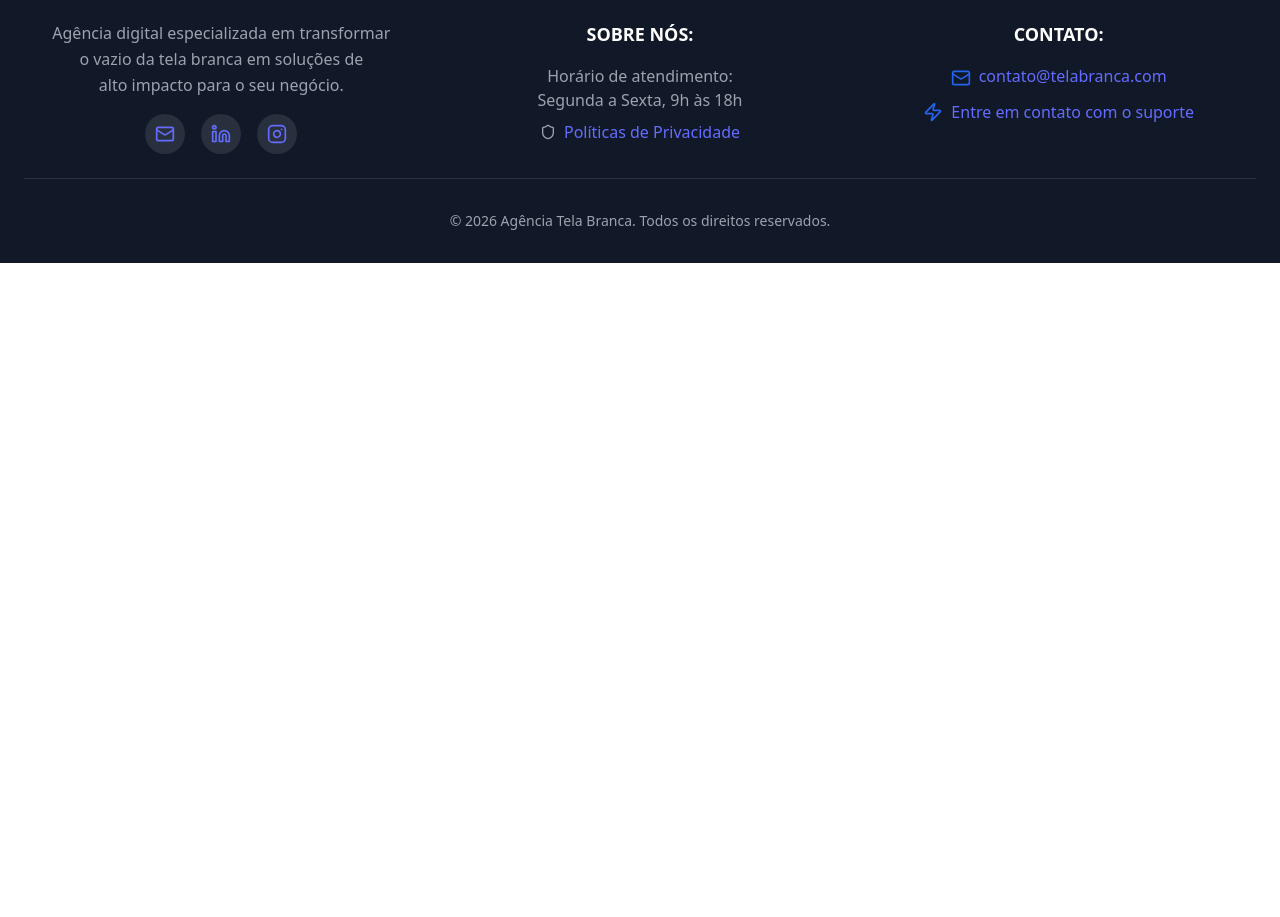
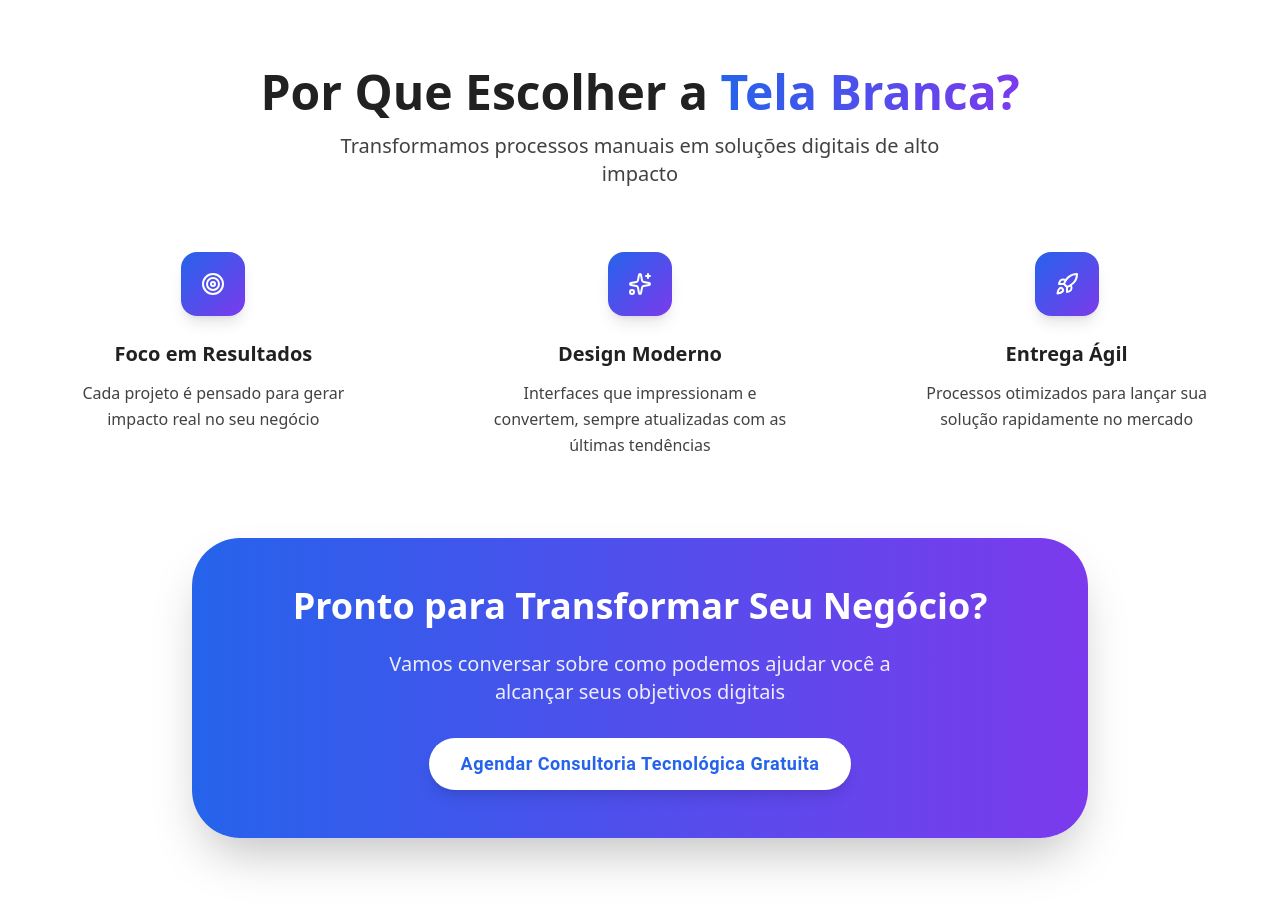
Before and after one commit to agencia-tela-branca/portfolio, a React (Vite) app in the folder _frontend/: page / in a window 1280 px wide. Shown: the part 1880-2797 px from the top of the page. Before the commit the page ends 2143 px from the top, so only its background shows below. Built offline with nearby package versions, Linux system fonts and the light colour scheme; no server answers.

Commit message:
feat: Restore Homepage sections and update Nossos Sistemas styling

```diff
--- a/_frontend/src/pages/home/HomePage.jsx
+++ b/_frontend/src/pages/home/HomePage.jsx
@@ -377,8 +377,71 @@
                 </div>
             </section>
 
-            {/* Diferencial Section */}
-            {/* SEÇÃO DIFERENCIAIS REMOVIDA - CONTEÚDO MOVIDO PARA /nossos-sistemas */}
+            {/* Diferenciais Section */}
+            <section className="py-20 px-6 bg-white">
+                <div className="max-w-7xl mx-auto">
+                    <motion.div
+                        variants={containerVariants}
+                        initial="hidden"
+                        whileInView="visible"
+                        viewport={{ once: true, amount: 0.2 }}
+                        className="text-center mb-16"
+                    >
+                        <h2 className="text-4xl md:text-5xl font-extrabold mb-4 text-brand-charcoal">
+                            Por Que Escolher a <span className="text-transparent bg-clip-text bg-gradient-to-r from-accent-blue to-accent-purple">Tela Branca?</span>
+                        </h2>
+                        <p className="text-xl text-brand-darkgray max-w-2xl mx-auto">
+                            Transformamos processos manuais em soluções digitais de alto impacto
+                        </p>
+                    </motion.div>
+
+                    <div className="grid grid-cols-1 md:grid-cols-3 gap-12 mb-20">
+                        {differentials.map((item, index) => (
+                            <motion.div
+                                key={index}
+                                initial={{ opacity: 0, y: 20 }}
+                                whileInView={{ opacity: 1, y: 0 }}
+                                transition={{ delay: index * 0.2 }}
+                                className="flex flex-col items-center text-center"
+                            >
+                                <div className="w-16 h-16 rounded-2xl bg-gradient-to-br from-accent-blue to-accent-purple flex items-center justify-center mb-6 text-white shadow-lg mx-auto">
+                                    {item.icon}
+                                </div>
+                                <h3 className="text-xl font-bold mb-3 text-brand-charcoal">
+                                    {item.title}
+                                </h3>
+                                <p className="text-brand-darkgray leading-relaxed max-w-xs mx-auto">
+                                    {item.description}
+                                </p>
+                            </motion.div>
+                        ))}
+                    </div>
+
+                    {/* CTA Section */}
+                    <motion.div
+                        initial={{ opacity: 0, scale: 0.95 }}
+                        whileInView={{ opacity: 1, scale: 1 }}
+                        className="max-w-4xl mx-auto bg-gradient-to-r from-[#2563EB] to-[#7C3AED] rounded-[3rem] p-10 md:p-12 text-center text-white shadow-2xl relative overflow-hidden"
+                    >
+                        <div className="relative z-10">
+                            <h2 className="text-3xl md:text-4xl font-extrabold mb-6">
+                                Pronto para Transformar Seu Negócio?
+                            </h2>
+                            <p className="text-lg md:text-xl text-white/90 mb-8 max-w-xl mx-auto">
+                                Vamos conversar sobre como podemos ajudar você a alcançar seus objetivos digitais
+                            </p>
+                            <Button
+                                variant="contained"
+                                size="large"
+                                href="#contato"
+                                className="!bg-white !text-accent-blue !font-bold !text-lg !px-8 !py-3 !rounded-full !shadow-lg hover:!bg-gray-100 !transform hover:!scale-105 !transition-all !normal-case"
+                            >
+                                Agendar Consultoria Tecnológica Gratuita
+                            </Button>
+                        </div>
+                    </motion.div>
+                </div>
+            </section>
 
 
             {/* Footer */}
--- a/_frontend/src/pages/nossos-sistemas/NossosSistemasPage.jsx
+++ b/_frontend/src/pages/nossos-sistemas/NossosSistemasPage.jsx
@@ -41,22 +41,32 @@
     // Dados placeholder baseados em "Diferenciais" e "Serviços" para preencher a página
     const systems = [
         {
-            title: "Sistemas PDV",
-            description: "Soluções completas para Ponto de Venda, integrando vendas, estoque e financeiro em uma única plataforma intuitiva.",
+            title: "Sistema PDV (Ponto de Venda)",
+            description: "Solução para varejo físico, unificando vendas, estoque e emissão de notas.",
             icon: <Target size={32} className="text-white" />,
-            features: ["Controle de Estoque Real-time", "Emissão de Notas Fiscais", "Relatórios Gerenciais"]
+            gradient: "from-accent-blue to-accent-cyan",
+            features: ["Vendas Ágeis", "Controle de Estoque", "Emissão Fiscal NFC-e/NF-e"]
         },
         {
-            title: "Gestão Empresarial (ERP)",
-            description: "Centralize toda a operação da sua empresa. Do comercial ao financeiro, tenha o controle total na palma da mão.",
+            title: "Plataformas SaaS",
+            description: "Desenvolvimento de plataformas completas para ideias de negócio baseadas em assinatura.",
+            icon: <Rocket size={32} className="text-white" />,
+            gradient: "from-accent-purple to-accent-blue",
+            features: ["Pagamentos Recorrentes", "Painel Administrativo", "Escalabilidade na Nuvem"]
+        },
+        {
+            title: "Sistema de Gestão (ERP)",
+            description: "Solução integrada para unificar financeiro, estoque, vendas e outras áreas da empresa.",
             icon: <TrendingUp size={32} className="text-white" />,
-            features: ["Fluxo de Caixa", "Gestão de Clientes (CRM)", "Automação de Processos"]
+            gradient: "from-accent-cyan to-accent-purple",
+            features: ["Gestão Financeira", "Relatórios Completos", "Integração Bancária"]
         },
         {
             title: "E-commerce Integrado",
-            description: "Sua loja física e virtual conectadas. Venda em múltiplos canais com estoque unificado.",
+            description: "Criação de lojas virtuais de alta performance, integradas com sistemas de estoque e PDV.",
             icon: <Globe size={32} className="text-white" />,
-            features: ["Sincronização de Estoque", "Painel Único", "Integração Logística"]
+            gradient: "from-accent-blue to-accent-purple",
+            features: ["Catálogo Online", "Meios de Pagamento", "Sincronização de Pedidos"]
         }
     ];
 
@@ -168,28 +178,32 @@
                         initial="hidden"
                         whileInView="visible"
                         viewport={{ once: true }}
-                        className="grid grid-cols-1 md:grid-cols-3 gap-8"
+                        className="grid grid-cols-1 md:grid-cols-2 gap-8"
                     >
                         {systems.map((system, index) => (
                             <motion.div
                                 key={index}
                                 variants={itemVariants}
-                                className="bg-white p-8 rounded-2xl border border-brand-gray hover:border-accent-blue/30 hover:shadow-xl transition-all duration-300 group"
+                                whileHover={{ y: -10, transition: { duration: 0.3 } }}
+                                className="group relative bg-transparent rounded-3xl p-8 border border-brand-gray transition-all duration-300"
                             >
-                                <div className={`w-14 h-14 rounded-xl bg-gradient-to-br from-accent-blue to-accent-purple flex items-center justify-center mb-6 group-hover:scale-110 transition-transform duration-300 shadow-lg shadow-accent-blue/20`}>
+                                <div className={`w-16 h-16 rounded-2xl bg-gradient-to-br ${system.gradient} flex items-center justify-center mb-6 group-hover:scale-110 transition-transform`}>
                                     {system.icon}
                                 </div>
-                                <h3 className="text-2xl font-bold text-brand-charcoal mb-4 group-hover:text-accent-blue transition-colors">
+
+                                <h3 className="text-2xl font-bold mb-4 text-brand-charcoal group-hover:text-transparent group-hover:bg-clip-text group-hover:bg-gradient-to-r group-hover:from-accent-blue group-hover:to-accent-purple transition-all">
                                     {system.title}
                                 </h3>
-                                <p className="text-gray-500 mb-6 leading-relaxed">
+
+                                <p className="text-brand-darkgray mb-6 leading-relaxed">
                                     {system.description}
                                 </p>
-                                <ul className="space-y-3">
+
+                                <ul className="space-y-2">
                                     {system.features.map((feature, idx) => (
-                                        <li key={idx} className="flex items-center gap-3 text-gray-600">
-                                            <CheckCircle2 size={18} className="text-green-500 flex-shrink-0" />
-                                            <span className="text-sm font-medium">{feature}</span>
+                                        <li key={idx} className="flex items-center gap-2 text-sm text-brand-darkgray">
+                                            <CheckCircle2 size={16} className="text-accent-blue flex-shrink-0" />
+                                            <span>{feature}</span>
                                         </li>
                                     ))}
                                 </ul>
```
